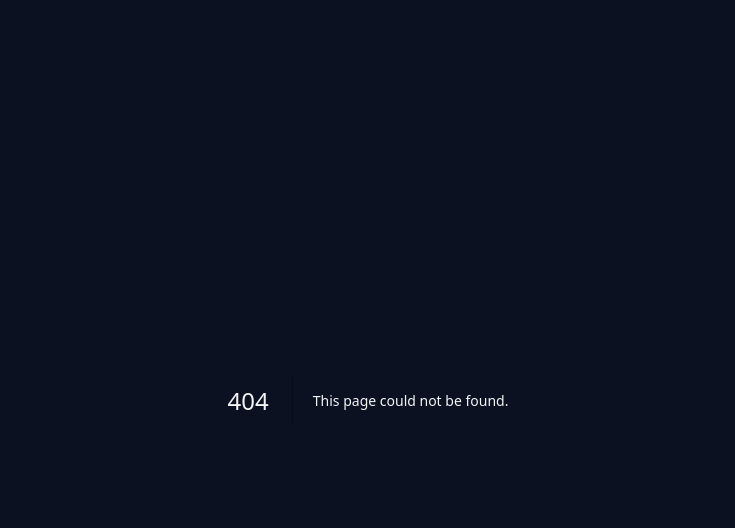
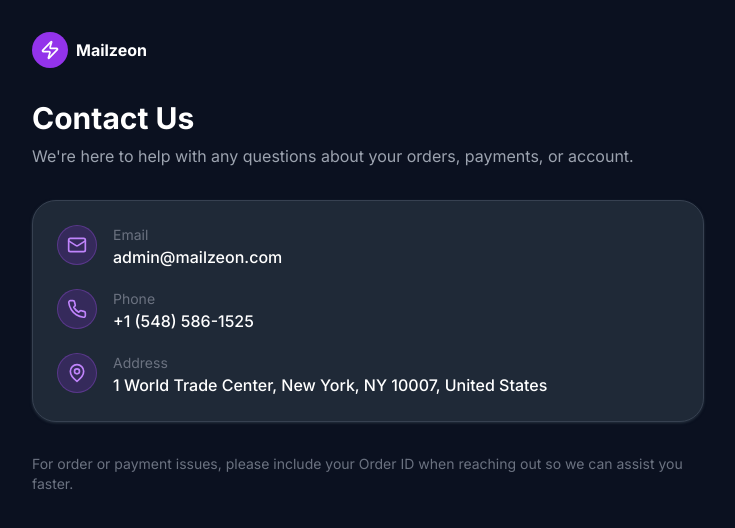
Before and after one commit to Mailzeon/Frontend, a Next.js app: page /contact in a window 1280 px wide. Before the commit this address had no page. Shown: the top 528 px of the page, without its empty margins (272-1007 px from the left). Built offline with nearby package versions, Linux system fonts and the light colour scheme.

Commit message:
Create page.tsx

```diff
--- /dev/null
+++ b/app/contact/page.tsx
@@ -0,0 +1,66 @@
+import { Mail, Phone, MapPin, Zap } from 'lucide-react';
+import Link from 'next/link';
+
+export const metadata = { title: 'Contact Us' };
+
+export default function ContactPage() {
+  return (
+    <div className="min-h-screen bg-[#0B1120] p-4 md:p-8">
+      <div className="max-w-2xl mx-auto space-y-8">
+        <Link href="/login" className="flex items-center gap-2 w-fit">
+          <div className="w-9 h-9 rounded-xl bg-purple-600 flex items-center justify-center">
+            <Zap className="w-5 h-5 text-white" />
+          </div>
+          <span className="font-bold text-white">Mailzeon</span>
+        </Link>
+
+        <div>
+          <h1 className="text-3xl font-bold text-white">Contact Us</h1>
+          <p className="text-gray-400 mt-2">We're here to help with any questions about your orders, payments, or account.</p>
+        </div>
+
+        <div className="glass-card p-6 space-y-5">
+          <div className="flex items-start gap-4">
+            <div className="w-10 h-10 rounded-xl bg-purple-600/20 border border-purple-500/30 flex items-center justify-center shrink-0">
+              <Mail className="w-5 h-5 text-purple-400" />
+            </div>
+            <div>
+              <p className="text-sm text-gray-500">Email</p>
+              <a href="mailto:admin@mailzeon.com" className="text-white font-medium hover:text-purple-400">
+                admin@mailzeon.com
+              </a>
+            </div>
+          </div>
+
+          <div className="flex items-start gap-4">
+            <div className="w-10 h-10 rounded-xl bg-purple-600/20 border border-purple-500/30 flex items-center justify-center shrink-0">
+              <Phone className="w-5 h-5 text-purple-400" />
+            </div>
+            <div>
+              <p className="text-sm text-gray-500">Phone</p>
+              <a href="tel:+15485861525" className="text-white font-medium hover:text-purple-400">
+                +1 (548) 586-1525
+              </a>
+            </div>
+          </div>
+
+          <div className="flex items-start gap-4">
+            <div className="w-10 h-10 rounded-xl bg-purple-600/20 border border-purple-500/30 flex items-center justify-center shrink-0">
+              <MapPin className="w-5 h-5 text-purple-400" />
+            </div>
+            <div>
+              <p className="text-sm text-gray-500">Address</p>
+              <p className="text-white font-medium">
+                1 World Trade Center, New York, NY 10007, United States
+              </p>
+            </div>
+          </div>
+        </div>
+
+        <p className="text-sm text-gray-500">
+          For order or payment issues, please include your Order ID when reaching out so we can assist you faster.
+        </p>
+      </div>
+    </div>
+  );
+}
```
